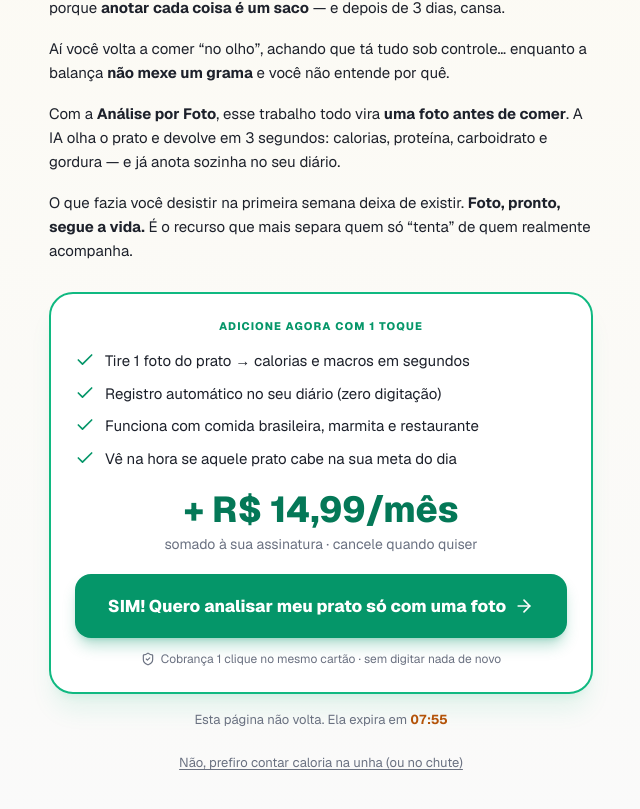
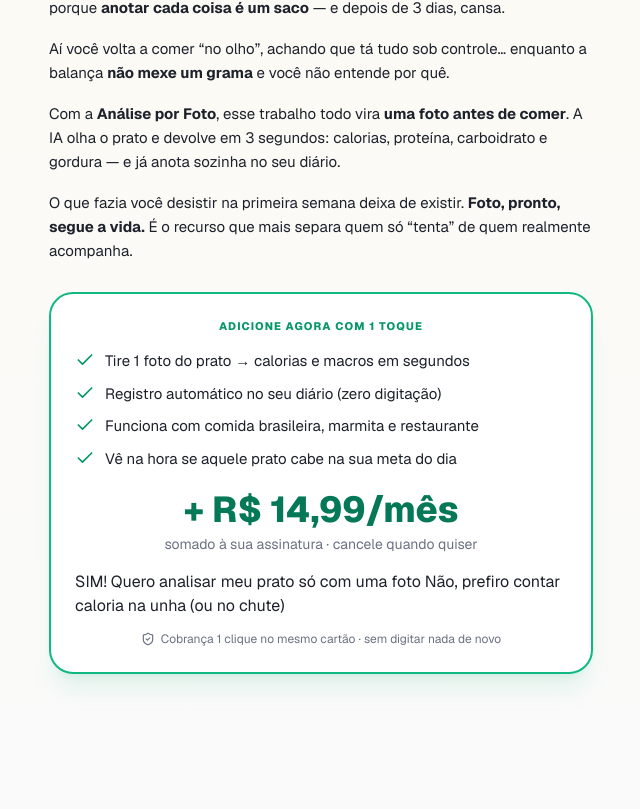
Before and after one commit to 123playamazon-boop/nutri-ia, a Next.js app: page /oferta/foto in a window 1280 px wide. Shown: the part 289-1098 px from the top of the page, without its empty margins (319-959 px from the left). After the commit the page ends 1027 px from the top, so only its background shows below. Built offline with nearby package versions, Linux system fonts and the light colour scheme.

Commit message:
feat: botoes one-click Cakto na esteira de upsell

```diff
--- a/src/app/oferta/anual/page.tsx
+++ b/src/app/oferta/anual/page.tsx
@@ -7,8 +7,8 @@ import { UpsellOffer } from "@/components/upsell-offer";
  * >>> TROCAR pelos links do "Gerador de Upsell" da Cakto (produto: Acesso 1 Ano).
  *     Aceitar/Recusar devem redirecionar pra /obrigado.
  */
-const ACCEPT_URL = "COLE_LINK_ACEITAR_DA_CAKTO";   // cobra 1-clique R$79,99 → /obrigado
-const DECLINE_URL = "COLE_LINK_RECUSAR_DA_CAKTO";  // sem cobrar → /obrigado
+const OFFER_ID = "zxpggzr"; // Cakto: Nutri IA - Acesso 1 Ano (R$79,99 unico)
+const NEXT_URL = "https://nutri-ia-eta.vercel.app/obrigado"; // aceitar OU recusar → pagina final
 
 export default function Page() {
   return (
@@ -27,8 +27,8 @@ export default function Page() {
       priceNote="pagamento único · 1 ano blindado · substitui sua mensalidade"
       acceptText="SIM! Quero 1 ANO completo por R$79,99"
       declineText="Não, prefiro pagar mês a mês e gastar até 5x mais"
-      acceptUrl={ACCEPT_URL}
-      declineUrl={DECLINE_URL}
+      offerId={OFFER_ID}
+      nextUrl={NEXT_URL}
     >
       <p>
         Ninguém te conta isso: nos primeiros 30 dias <b>todo mundo</b> perde os primeiros quilos — é água, é a animação do começo. O corpo muda de verdade a partir do <b>2º e 3º mês</b>. E é exatamente aí que a maioria cancela… e recupera tudo.
--- a/src/app/oferta/foto/page.tsx
+++ b/src/app/oferta/foto/page.tsx
@@ -7,8 +7,8 @@ import { UpsellOffer } from "@/components/upsell-offer";
  * >>> TROCAR pelos links do "Gerador de Upsell" da Cakto (produto: Análise por Foto).
  *     Aceitar/Recusar devem redirecionar pra /oferta/anual.
  */
-const ACCEPT_URL = "COLE_LINK_ACEITAR_DA_CAKTO";   // cobra 1-clique R$14,99 → /oferta/anual
-const DECLINE_URL = "COLE_LINK_RECUSAR_DA_CAKTO";  // sem cobrar → /oferta/anual
+const OFFER_ID = "mirz828"; // Cakto: Nutri IA - Analise por Foto (R$14,99/mês)
+const NEXT_URL = "https://nutri-ia-eta.vercel.app/oferta/anual"; // aceitar OU recusar → próxima oferta
 
 export default function Page() {
   return (
@@ -27,8 +27,8 @@ export default function Page() {
       priceNote="somado à sua assinatura · cancele quando quiser"
       acceptText="SIM! Quero analisar meu prato só com uma foto"
       declineText="Não, prefiro contar caloria na unha (ou no chute)"
-      acceptUrl={ACCEPT_URL}
-      declineUrl={DECLINE_URL}
+      offerId={OFFER_ID}
+      nextUrl={NEXT_URL}
     >
       <p>
         Vou ser sincera com você: você não larga a dieta por falta de vontade. Larga porque <b>anotar cada coisa é um saco</b> — e depois de 3 dias, cansa.
--- a/src/app/oferta/nutricionista/page.tsx
+++ b/src/app/oferta/nutricionista/page.tsx
@@ -8,8 +8,8 @@ import { UpsellOffer } from "@/components/upsell-offer";
  * >>> TROCAR pelos links do "Gerador de Upsell" da Cakto (produto: Nutricionista IA 24h).
  *     Aceitar/Recusar devem redirecionar pra /oferta/foto.
  */
-const ACCEPT_URL = "COLE_LINK_ACEITAR_DA_CAKTO";   // cobra 1-clique R$9,99 → /oferta/foto
-const DECLINE_URL = "COLE_LINK_RECUSAR_DA_CAKTO";  // sem cobrar → /oferta/foto
+const OFFER_ID = "j625u4j"; // Cakto: Nutri IA - Nutricionista IA 24h (R$9,99/mês)
+const NEXT_URL = "https://nutri-ia-eta.vercel.app/oferta/foto"; // aceitar OU recusar → próxima oferta
 
 export default function Page() {
   return (
@@ -28,8 +28,8 @@ export default function Page() {
       priceNote="somado à sua assinatura · cancele quando quiser"
       acceptText="SIM! Quero minha Nutricionista IA 24h"
       declineText="Não, prefiro travar nas dúvidas sozinha"
-      acceptUrl={ACCEPT_URL}
-      declineUrl={DECLINE_URL}
+      offerId={OFFER_ID}
+      nextUrl={NEXT_URL}
     >
       <p>
         Daqui a pouco você vai abrir seu plano e, em algum momento, vai travar:
--- a/src/components/upsell-offer.tsx
+++ b/src/components/upsell-offer.tsx
@@ -3,45 +3,64 @@
 /**
  * Página de oferta (upsell one-click). Usada pelas rotas /oferta/*.
  * O cliente cai aqui DEPOIS de pagar (a Cakto redireciona pra cá).
- * Os botões "Sim/Não" apontam pros links gerados no "Gerador de Upsell" da Cakto,
- * que cobram em 1 clique no mesmo cartão e redirecionam pra próxima etapa.
  *
- * >>> Cada página passa acceptUrl (link "aceitar" da Cakto) e declineUrl (link "recusar"). <<<
+ * Os botões "Sim/Não" são os Web Components do "Gerador de Upsell" da Cakto
+ * (<cakto-upsell-accept> / <cakto-upsell-reject>) + o script upsell.js — eles
+ * cobram em 1 clique no mesmo cartão e redirecionam pra próxima etapa (nextUrl).
+ *
+ * Cada página passa:
+ *   offerId  = slug do link de checkout da Cakto (parte antes do "_")
+ *   nextUrl  = próxima etapa da esteira (aceitar OU recusar vão pra cá)
  */
 
-import { useState, useEffect, type ReactNode } from "react";
-import { Check, ArrowRight, ShieldCheck, AlertTriangle } from "lucide-react";
+import { useEffect, type ReactNode } from "react";
+import { Check, ShieldCheck, AlertTriangle } from "lucide-react";
+
+const CAKTO_UPSELL_SCRIPT = "https://caktoscripts.nyc3.cdn.digitaloceanspaces.com/upsell.js";
 
 interface UpsellOfferProps {
   step: string;            // ex: "Passo 2 de 4"
-  badge: string;           // ex: "Oferta única — só aparece aqui, agora"
+  badge: string;
   headline: ReactNode;
   sub: ReactNode;
-  bullets: string[];       // o que desbloqueia
+  bullets: string[];
   priceLine: string;       // ex: "+ R$ 9,99/mês"
-  priceNote: string;       // ex: "somado à sua assinatura · cancele quando quiser"
+  priceNote: string;
+  offerId: string;         // slug Cakto (ex: "j625u4j")
+  nextUrl: string;         // próxima etapa (aceitar e recusar vão pra cá)
   acceptText: string;
   declineText: string;
-  acceptUrl: string;
-  declineUrl: string;
-  children?: ReactNode;    // corpo da copy
+  children?: ReactNode;
 }
 
 export function UpsellOffer({
   step, badge, headline, sub, bullets, priceLine, priceNote,
-  acceptText, declineText, acceptUrl, declineUrl, children,
+  offerId, nextUrl, acceptText, declineText, children,
 }: UpsellOfferProps) {
-  const [secs, setSecs] = useState(8 * 60);
+  // carrega o script da Cakto que ativa os web components de upsell 1-clique
   useEffect(() => {
-    const iv = setInterval(() => setSecs((s) => (s > 0 ? s - 1 : 0)), 1000);
-    return () => clearInterval(iv);
+    if (!document.getElementById("cakto-upsell-script")) {
+      const s = document.createElement("script");
+      s.id = "cakto-upsell-script";
+      s.src = CAKTO_UPSELL_SCRIPT;
+      s.async = true;
+      document.body.appendChild(s);
+    }
   }, []);
-  const mm = String(Math.floor(secs / 60)).padStart(2, "0");
-  const ss = String(secs % 60).padStart(2, "0");
+
+  // HTML dos botões one-click da Cakto (offer-id cobra no mesmo cartão da sessão)
+  const caktoButtons = `
+<style>
+  cakto-upsell-accept::part(button){width:100%;height:60px;border-radius:16px;font-size:17px;font-weight:800;letter-spacing:.2px;cursor:pointer;box-shadow:0 8px 22px rgba(16,163,127,.30);}
+  cakto-upsell-reject::part(button){background:transparent;border:none;color:#9ca3af;text-decoration:underline;font-size:13px;cursor:pointer;margin-top:16px;}
+</style>
+<cakto-upsell-buttons>
+  <cakto-upsell-accept bg-color="#10a37f" text-color="#ffffff" upsell-accept-url="${nextUrl}" offer-id="${offerId}" app-base-url="https://app.cakto.com.br" offer-type="upsell" upsell-reject-url="${nextUrl}">${acceptText}</cakto-upsell-accept>
+  <cakto-upsell-reject upsell-reject-url="${nextUrl}">${declineText}</cakto-upsell-reject>
+</cakto-upsell-buttons>`;
 
   return (
     <div className="min-h-screen bg-gradient-to-b from-amber-50/50 to-background">
-      {/* confirmação + abertura da oferta */}
       <div className="bg-emerald-600 text-white text-center text-[13px] font-semibold py-2 px-3">
         ✓ Pagamento aprovado! Antes de liberar seu acesso, leia com atenção — {step}
       </div>
@@ -55,10 +74,8 @@ export function UpsellOffer({
           <div className="mt-3 text-[15px] text-muted-foreground">{sub}</div>
         </div>
 
-        {/* corpo da copy */}
         <div className="mt-6 space-y-4 text-[15px] leading-relaxed">{children}</div>
 
-        {/* card da oferta */}
         <div className="mt-7 rounded-3xl border-2 border-emerald-500 bg-white p-6 shadow-xl shadow-emerald-500/10">
           <p className="text-[11px] font-extrabold uppercase tracking-widest text-emerald-600 text-center">
             Adicione agora com 1 toque
@@ -71,36 +88,18 @@ export function UpsellOffer({
             ))}
           </ul>
 
-          <div className="mt-5 text-center">
+          <div className="mt-5 mb-4 text-center">
             <div className="text-4xl font-extrabold text-emerald-700">{priceLine}</div>
             <p className="text-sm text-muted-foreground mt-1">{priceNote}</p>
           </div>
 
-          {/* SIM — one-click (link gerado na Cakto) */}
-          <a
-            href={acceptUrl}
-            className="mt-5 flex h-16 w-full items-center justify-center gap-2 rounded-2xl bg-emerald-600 px-4 text-center text-[17px] font-extrabold text-white shadow-lg shadow-emerald-600/30 transition hover:-translate-y-0.5 hover:bg-emerald-700"
-          >
-            {acceptText} <ArrowRight className="h-5 w-5" />
-          </a>
+          {/* Botões one-click da Cakto (Sim cobra no mesmo cartão / Não pula pra próxima) */}
+          <div dangerouslySetInnerHTML={{ __html: caktoButtons }} />
 
           <p className="mt-3 text-center text-[12px] text-muted-foreground flex items-center justify-center gap-1.5">
             <ShieldCheck className="h-3.5 w-3.5" /> Cobrança 1 clique no mesmo cartão · sem digitar nada de novo
           </p>
         </div>
-
-        {/* contador */}
-        <p className="mt-4 text-center text-[13px] text-muted-foreground">
-          Esta página não volta. Ela expira em{" "}
-          <span className="font-bold tabular-nums text-amber-700">{mm}:{ss}</span>
-        </p>
-
-        {/* NÃO — declínio com custo */}
-        <div className="mt-5 text-center">
-          <a href={declineUrl} className="text-[13px] text-muted-foreground underline underline-offset-2 hover:text-foreground">
-            {declineText}
-          </a>
-        </div>
       </div>
     </div>
   );
```
